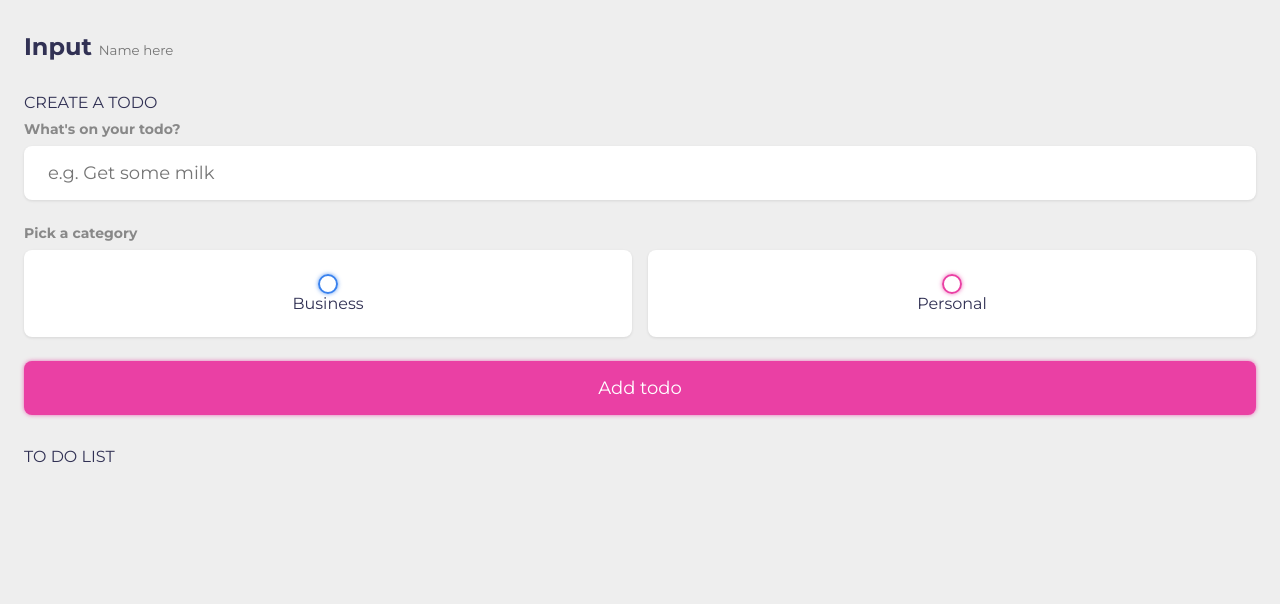
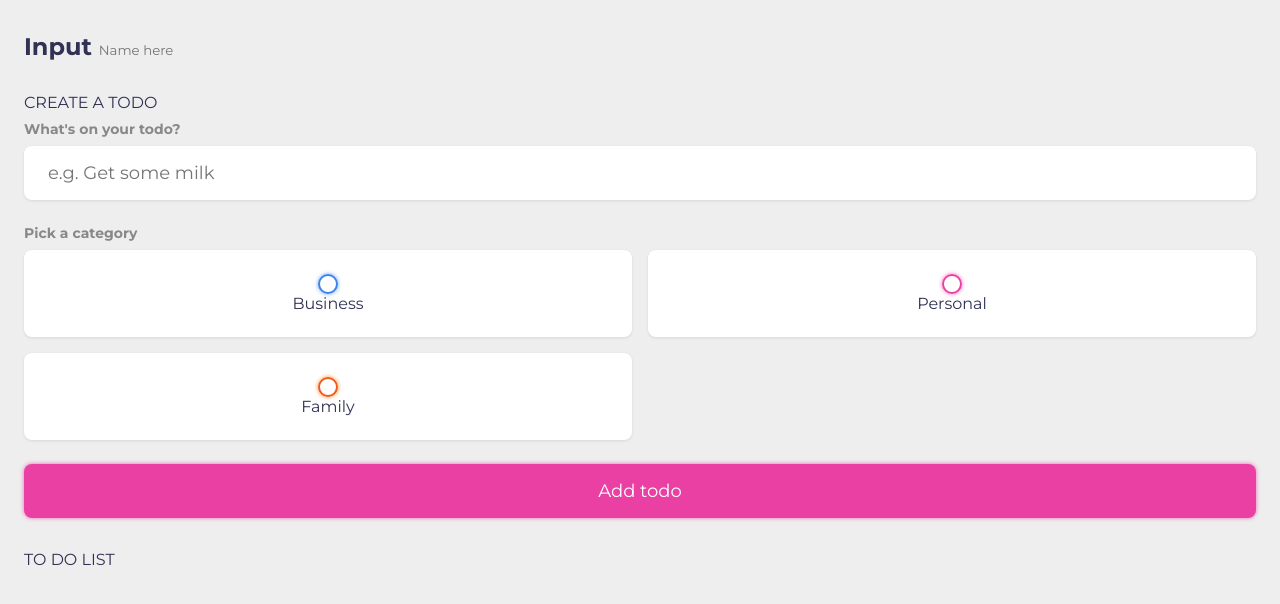
Before and after one commit to NghiaCao0809/Simple-To-Do-App, a plain HTML site: page index.html in a window 1280 px wide. Drawn offline with Linux system fonts and the light colour scheme.

Commit message:
another commit

```diff
--- a/index.html
+++ b/index.html
@@ -48,6 +48,12 @@
 						<span class="bubble personal"></span>
 						<div>Personal</div>
 					</label>
+
+                    <label>
+						<input type="radio" name="category" id="category3" value="family" />
+						<span class="bubble family"></span>
+						<div>Family</div>
+					</label>
 				</div>
 
 				<input type="submit" value="Add todo" />
--- a/main.css
+++ b/main.css
@@ -2,6 +2,7 @@
     --primary: #ea40a4;
     --business: #3a82ee;
     --personal: var(--primary);
+    --family: #f3571a;
     --light: #EEE;
     --dark: #313154;
     --grey: #888;
@@ -11,6 +12,7 @@
 
     --business-glow: 0px 0px 4px rgba(58, 130, 238, 0.75);
     --personal-glow: 0px 0px 4px rgba(234, 64, 164, 0.75);
+    --family-glow: 0px 0px 4px rgba(252, 140, 36, 0.986);
 }
 
 * {
@@ -122,6 +124,11 @@ input[type="radio"], input[type="checkbox"] {
     box-shadow: var(--personal-glow);
 }
 
+.bubble.family {
+    border-color: var(--family);
+    box-shadow: var(--family-glow);
+}
+
 .bubble::after {
     content: '';
     display: block;
@@ -137,6 +144,11 @@ input[type="radio"], input[type="checkbox"] {
 .bubble.personal::after {
     background-color: var(--personal);
     box-shadow: var(--personal-glow);
+}
+
+.bubble.family::after {
+    background-color: var(--family);
+    box-shadow: var(--family-glow);
 }
 
 input:checked ~.bubble::after {
--- a/main.js
+++ b/main.js
@@ -55,9 +55,12 @@ function DisplayTodos () {
 		span.classList.add('bubble');
 		if (todo.category == 'personal') {
 			span.classList.add('personal');
+		} else if(todo.category == 'business'){
+			span.classList.add('business');
 		} else {
-			span.classList.add('business');
-		}
+            span.classList.add('family');
+        }
+
 		content.classList.add('todo-content');
 		actions.classList.add('actions');
 		edit.classList.add('edit');
```
